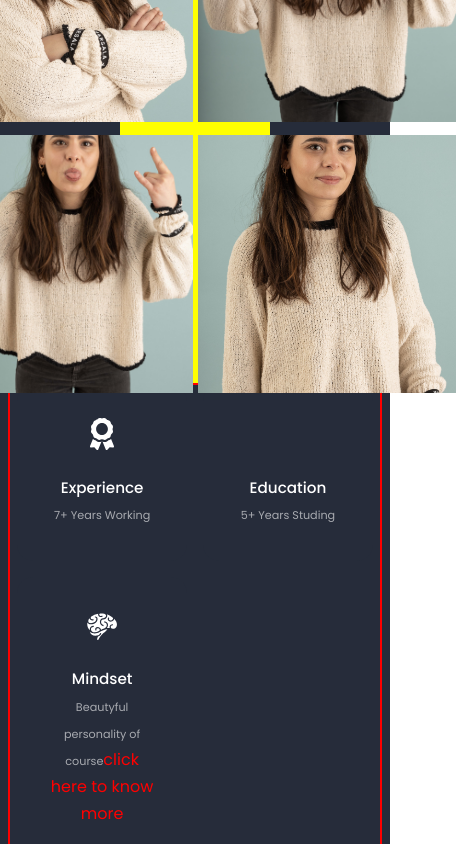
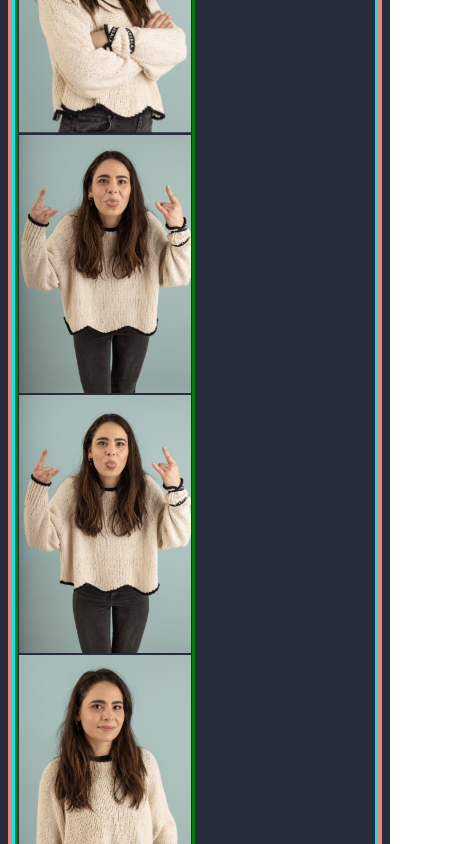
Before and after one commit to OrnellaBorges/portfolio, a React (Vite) app: page / in a window 390 px wide. Shown: the part 1140-1984 px from the top of the page, 457 px wide, since content can reach past the window. Built offline with nearby package versions, Linux system fonts and the light colour scheme; some icons are missing.

Commit message:
save work

```diff
--- a/src/components/about/About.jsx
+++ b/src/components/about/About.jsx
@@ -21,11 +21,10 @@ const About = () => {
         <h5>Get To Know</h5>
         <h2>About Me</h2>
 
-        <div className="about--subcontainer">
-            <AboutGallery />
-
+        <div className="toto">
+            <AboutGallery className='tata'/>
             {/* <AboutGalleryDrole /> */}
-            <div className="about-content">
+            <div className="titi">
                 <AboutCards />
                 <AboutText />
             </div>
--- a/src/components/about/AboutGallery.jsx
+++ b/src/components/about/AboutGallery.jsx
@@ -9,8 +9,7 @@ const galleryDroleData = ['Ornella B_BD-6.jpg','Ornella B_BD-6.jpg','Ornella B_B
 
 const AboutGalleryDrole = () => {
   return (
-    <div id='aboutGallery'>
-        <ul className="gallery">
+        <ul id='aboutGallery 'className="tata about-gallery">
 
            {/*  MAPER LA LISTE  */}
             <li className="profil-card">
@@ -37,7 +36,6 @@ const AboutGalleryDrole = () => {
                 </div>
             </li>
         </ul>
-    </div>
   )
 }
 
--- a/src/components/about/about.css
+++ b/src/components/about/about.css
@@ -3,13 +3,13 @@
     grid-template-columns: 35% 50%;
     gap: 10%; */
     margin: 2rem 2% 0;
+    border: 4px solid salmon;
 }
 
-.about__subcontainer {
+.toto {
     display: flex;
     justify-content: center;
-    border: 3px solid green;
-    background-color: aqua;
+    border: 3px solid rgb(3, 233, 245);
 }
 
 .about__me{
@@ -75,8 +75,7 @@
     color: var(--color-light);
 }
 
-.about-content{
-
+.titi {
     border: 2px solid red;
 }
 
@@ -104,9 +103,15 @@
     }
 }
 /*======================= Gallery CSS ================ */
-.gallery {
-    width: 40%;
-    background-color: transparent ;
+.tata{
+    border: 3px solid green;
+    margin-bottom: 2%;
+    display: flex;
+    max-width: 50%;
+}
+
+.tata2 {
+     width: 40%;
     /* padding: 100px 10px; */
     margin: 0 auto;
     display: grid;
@@ -116,7 +121,7 @@
     grid-gap: 2%;
     list-style-type: none;
     justify-content: center;
-    background-color: yellow;
+    border : 5px solid purple;
 
 }
 
@@ -170,6 +175,18 @@ ul a img {
         width: 65%;
         margin: 0 auto 3rem;
     }
+
+    .toto{
+        flex-direction: column;
+        justify-content: center;
+    }
+    .about-gallery{
+        width: 100%;
+        flex-direction: column;
+    }
+    .gallery {
+        grid-template-columns: 1fr;
+    }
     .about__cards {
         grid-template-columns: 1fr 1fr;
         gap: 1rem;
```
